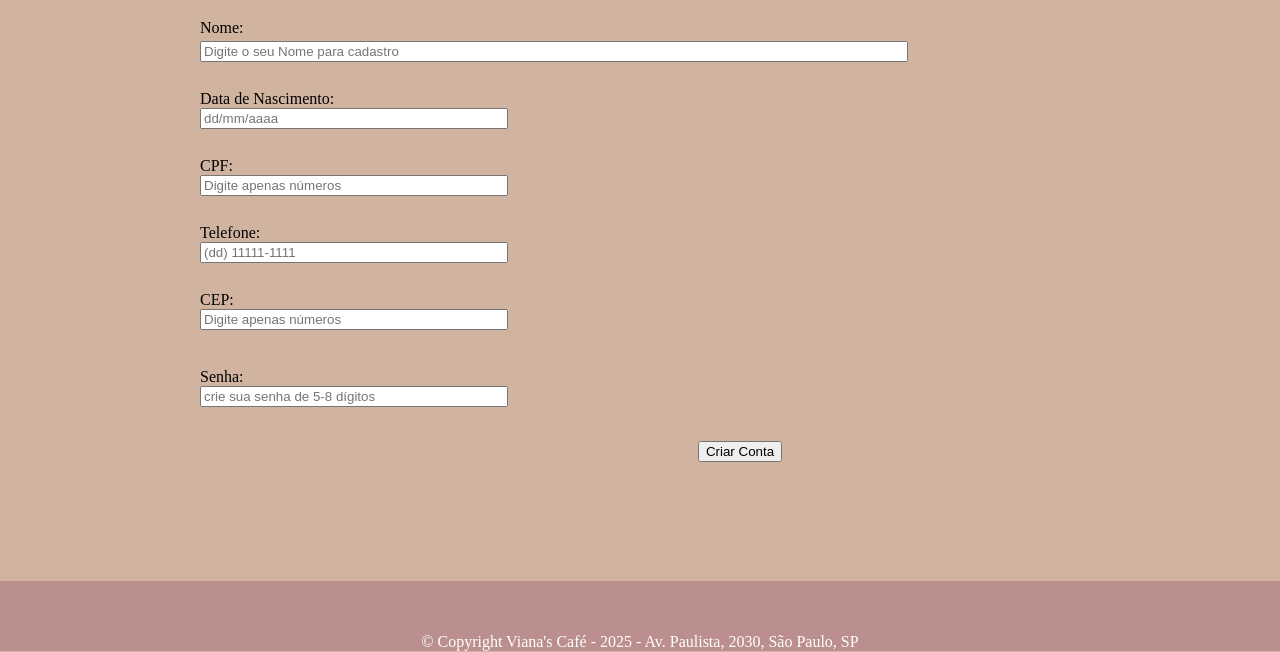
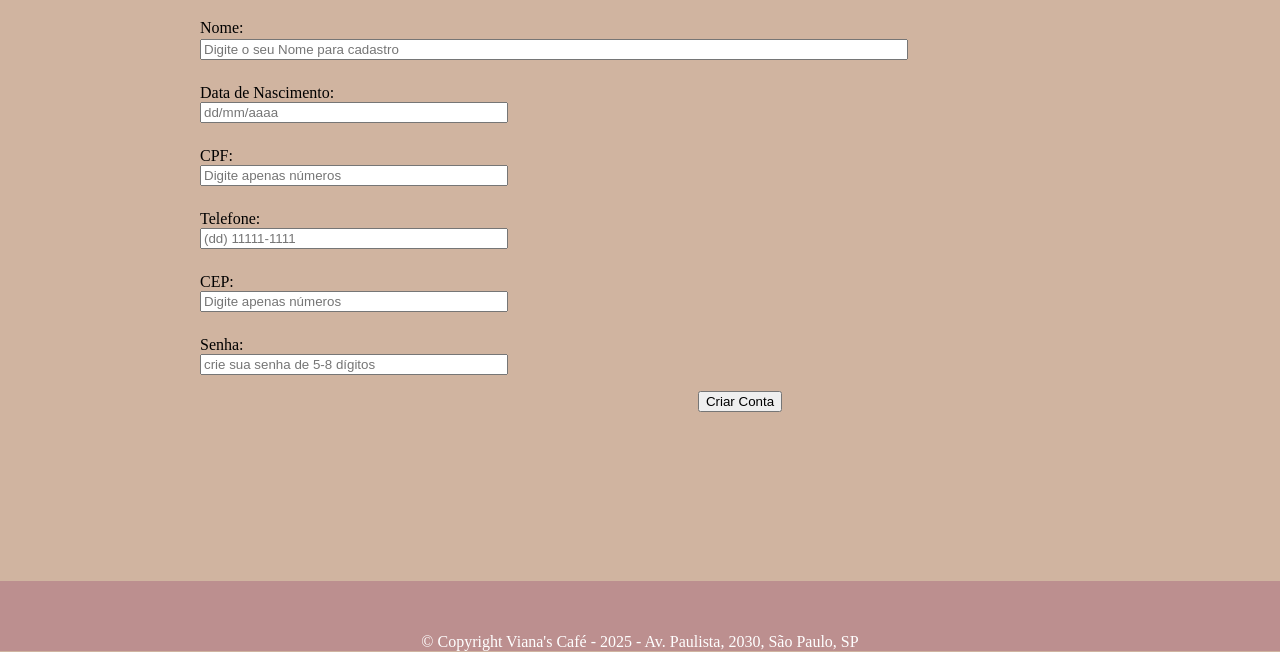
Before and after one commit to FernandaVianaFieri/Viana-s-Cafe, a plain HTML site: page cadastro.html in a window 1280 px wide. Shown: the part 148-800 px from the top of the page. Drawn offline with Linux system fonts and the light colour scheme.

Commit message:
Add files via upload

```diff
--- a/cadastro.html
+++ b/cadastro.html
@@ -44,19 +44,13 @@ Data de Nascimento: <input class="DtaNasc"type="text" placeholder="dd/mm/aaaa" r
 CPF: <input class="CPF"type="text" placeholder="Digite apenas números" required><br/>
 Telefone: <input class="tel"type="text" placeholder="(dd) 11111-1111" required><br/>
 CEP: <input class="CEP"type="text" placeholder="Digite apenas números" required><br/>
-Senha: <input class="Senha"type="text" placeholder="crie sua senha de 5-8 dígitos" required><br/>
+Senha: <input class="Senha"type="text" placeholder="crie sua senha de 5-8 dígitos" required>
 
+ <p align="center"> <a href="login.html"><button>Criar Conta</button>
 
-
-
-
-       <p align="center",> <button>Criar Conta</button>
 
 	</form>
 	</div>
-
-
-
 
 
 
--- a/style.css
+++ b/style.css
@@ -147,6 +147,7 @@ margin-bottom: 20px ;
 
 
 .formCad{
+
 margin-left: 200px;
 display: grid;
 
@@ -154,41 +155,42 @@ display: grid;
 }
 
 .formCad input.nome{
-margin-top:4px;
+margin-top:2px;
 width:700px;
-margin-bottom: 10px ;
+margin-bottom: 6px ;
 
 
 }
 
 
 .formCad input.DtaNasc{
-margin-bottom: 10px ;
+margin-bottom: 6px ;
 width:300px;
 
 
 }
 
 .formCad input.CPF{
-margin-bottom: 10px ;
+margin-bottom: 6px ;
 width:300px;
 
 }
 
 .formCad input.tel{
-margin-bottom: 10px ;
+margin-bottom: 6px ;
 width:300px;
 
 }
 
 
 .formCad input.CEP{
-margin-bottom: 20px ;
+margin-bottom: 6px ;
 width:300px;
 
 }
 
 .formCad input.Senha{
+
 	width:300px;
 
 }
```
Also changed, not shown: 1 other file.
